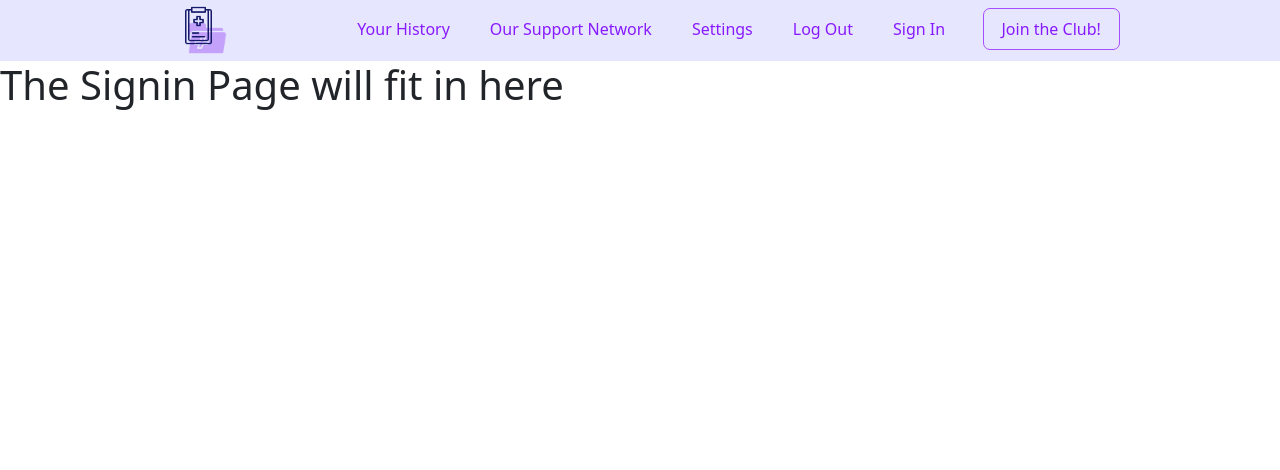
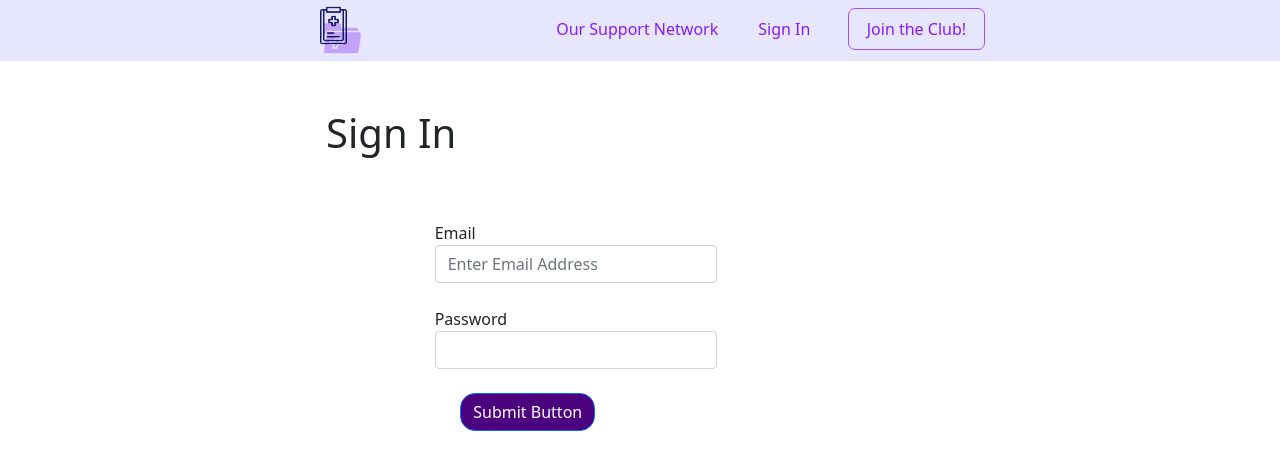
Before and after one commit to LifeTruther/CTWeek5WeekendFlask, a Flask app: page /signin in a window 1280 px wide. Shown: the top 470 px of the page. Run offline with Flask 2, Linux system fonts and the light colour scheme; some libraries are stand-ins or nearby versions.

Commit message:
updates to multiple pages, db should be connected, several email addresses added

```diff
--- a/my_inventory/__init__.py
+++ b/my_inventory/__init__.py
@@ -3,15 +3,27 @@ from config import Config
 from .site.routes import site
 from .authentication.routes import auth
 from flask_migrate import Migrate
-from .models import db
-
+from .models import db, login_manager
+from .api.routes import api
 
 app=Flask(__name__)
 app.config.from_object(Config)
 
 app.register_blueprint(site)
 app.register_blueprint(auth)
+app.register_blueprint(api)
 
 db.init_app(app)
 
+login_manager.init_app(app)
+login_manager.login_view = 'auth.signin' #Specify what page to load for nonauth users if try to visit protected route
+
 migrate = Migrate(app, db)
+
+
+
+
+
+
+
+from .models import User
--- a/my_inventory/authentication/auth_templates/signin.html
+++ b/my_inventory/authentication/auth_templates/signin.html
@@ -1,7 +1,35 @@
 {% extends 'base.html' %}
 
 {% block content  %}
-    <h1>The Signin Page will fit in here</h1>
+
+<!-- Auth failed flash messages -->
+<div class="container">
+    {% with messages = get_flashed_messages(with_categories = true) %}
+        {% if messages %}
+            {% for cat, msg in messages %}
+                {% if cat == 'auth-failed' %}
+                    <div class="alert alert-danger" role="alert">
+                        {{ msg }}
+                        <button type="button" class="close" data-bs-dismiss= "alert">&times;</button>
+                    </div>
+                {% endif %}
+
+            {% endfor %}
+        {% endif %}
+    {% endwith %}
+</div>
+
+
+<div class="containter">
+    <div class="row">
+        <div class="col-12 col-md-6 offset-md-3">
+            <h1><br>Sign In<br><br></h1>
+        </div>
+
+    </div>
+    <!--   include form.html in jinja -->
+    {% include 'form.html' %}
+</div>
 
 
 
--- a/my_inventory/authentication/routes.py
+++ b/my_inventory/authentication/routes.py
@@ -1,6 +1,8 @@
-from flask import Blueprint, render_template, request
+from flask import Blueprint, render_template, request, redirect, url_for, flash
+from flask_login import login_user
+from flask_login.utils import login_required, logout_user
 from my_inventory.forms import UserLoginForm
-from my_inventory.models import User, db
+from my_inventory.models import User, db, check_password_hash
 
 
 auth = Blueprint('auth', __name__, template_folder='auth_templates')
@@ -13,13 +15,40 @@ def signup():
         password = form.password.data
         print(email, password)
 
+        # Creating a new user instance and adding that user to the User Table
         user = User(email,password)
-
         db.session.add(user)
         db.session.commit()
 
+        #flashed message for successful signup
+        flash(f'Congratulations! You have suffessfully created a user account with email {email}', 'user-created')
+        #Redirecting to home page
+        return redirect(url_for('auth.signin'))
+
+
     return render_template('signup.html', form = form)
 
-@auth.route('/signin', methods = ['GET'])
+@auth.route('/signin', methods = ['GET', 'POST'])
 def signin():
-    return render_template('signin.html')
+    form = UserLoginForm()
+    if request.method == 'POST'and form.validate_on_submit():
+        email = form.email.data
+        password = form.password.data
+        print(email, password)
+
+        logged_user = User.query.filter(User.email == email).first()
+        if logged_user and check_password_hash(logged_user.password, password):
+            login_user(logged_user)
+            flash("You were successfully logged in.", 'auth-success')
+            return redirect(url_for('site.home'))
+        else:
+            flash('Your Email/Password combination is incorrect', 'auth-failed')
+            return redirect(url_for('auth.signin'))
+
+    return render_template('signin.html', form=form)
+
+@auth.route('/logout')
+@login_required
+def logout():
+    logout_user()
+    return redirect(url_for('site.home'))
--- a/my_inventory/site/routes.py
+++ b/my_inventory/site/routes.py
@@ -1,4 +1,5 @@
 from flask import Blueprint, render_template
+from flask_login.utils import login_required
 
 
 site= Blueprint('site',__name__,template_folder='site_templates')
@@ -6,3 +7,8 @@ site= Blueprint('site',__name__,template_folder='site_templates')
 @site.route('/')
 def home():
     return render_template('index.html')
+
+@site.route('/profile')
+@login_required
+def profile():
+    return render_template('profile.html')
--- a/my_inventory/static/main.css
+++ b/my_inventory/static/main.css
@@ -4,6 +4,11 @@
     justify-content: center;
     vertical-align: middle;
     background-color: #e6e6ff;
+}
+
+/* smaller container */
+.smallerone{
+    max-width: 950px;
 }
 
 /* Main Logo Image */
@@ -18,6 +23,7 @@
 ul#nav-list{
     min-width: 55 vw;
     list-style: none;
+    margin-left: 5vw;
     padding-top: 1.3vw;
 }
 
@@ -46,19 +52,24 @@ ul#nav-list li, ul#nav-list a{
     background-repeat: no-repeat;
 }
 
+.header-text{
+    color: #4c027e;
+    padding-left: 15vw;
+    padding-top: 7vh;
+    padding-bottom: 5vh;
+}
+
 #middle-text{
     text-align: center;
     padding-top: 5vh;
 }
 
-#quote1{
+.quote1{
     padding-top: 6vh;
+    padding-left: 8vw;
 }
 
 /* Signup Page Stuff */
-{
-
-}
 
 #signupf h3{
     text-align: center;
--- a/my_inventory/templates/base.html
+++ b/my_inventory/templates/base.html
@@ -1,6 +1,8 @@
 <!DOCTYPE html>
 <html lang="en">
 <head>
+<script src="https://cdnjs.cloudflare.com/ajax/libs/popper.js/2.9.2/umd/popper.min.js"></script>
+<script src="https://cdnjs.cloudflare.com/ajax/libs/twitter-bootstrap/5.0.1/js/bootstrap.min.js"></script>
 <meta charset="UTF-8">
 <meta name="viewport" content="width=device-width, initial-scale=1.0">
 <meta http-equiv="X-UA-Compatible" content="ie=edge">
@@ -20,23 +22,28 @@
         <div>
             <ul id="nav-list">
                 <a href="">
+                    <li>Our Support Network</li>
+                </a>
+                {% if current_user.is_authenticated %}
+                    <a href="{{ url_for('site.profile') }}">
                         <li>Your History</li>
                     </a>
-                <a href="">
-                    <li>Our Support Network</li>
-                </a>
+
+
                     <a href="">
                         <li>Settings</li>
                     </a>
-                <a href="">
+                    <a href="{{ url_for('auth.logout') }}">
                         <li>Log Out</li>
                     </a>
+                {% else %}
                     <a href="{{ url_for('auth.signin') }}">
                         <li>Sign In</li>
                     </a>
                     <a href="{{ url_for('auth.signup') }}">
                         <li>Join the Club!</li>
                     </a>
+                {% endif %}
             </ul>
         </div>
 
@@ -58,7 +65,6 @@
 
 
 
-<script src="https://cdnjs.cloudflare.com/ajax/libs/popper.js/2.9.2/umd/popper.min.js"></script>
-<script src="https://cdnjs.cloudflare.com/ajax/libs/twitter-bootstrap/5.0.1/js/bootstrap.min.js"></script>
+
 </body>
 </html>
--- /dev/null
+++ b/my_inventory/templates/form.html
@@ -0,0 +1,26 @@
+<div class="row">
+    <div class="col-12 col-md-4 offset-md-4" id="signupf">
+
+
+        <!--Most HTML produced by Flask Form Object-->
+        <form method="POST">
+            {{ form.hidden_tag() }}
+            <div class="form-group">
+                <fieldset id="email-field">
+                    {{ form.email.label }}
+                    {{ form.email(class = "form-control", placeholder = "Enter Email Address") }}
+                </fieldset>
+                <fieldset id="password-field">
+                    {{ form.password.label }}
+                    {{ form.password(class = "form-control", placehoder = "Enter Password") }}
+                </fieldset>
+
+
+                <!-- Submit Field Here -->
+
+                {{ form.submit_button(class = "btn btn-primary btn-block butns") }}
+
+            </div>
+        </form>
+    </div>
+</div>
```
Also changed, not shown: my_inventory/api/routes.py (added, +9 -0 lines), my_inventory/authentication/auth_templates/signup.html (+4 -28 lines), my_inventory/models.py (+11 -3 lines), my_inventory/site/site_templates/index.html (+23 -2 lines), my_inventory/site/site_templates/profile.html (added, +15 -0 lines). Lines whose indentation alone changed are shown as unchanged.
